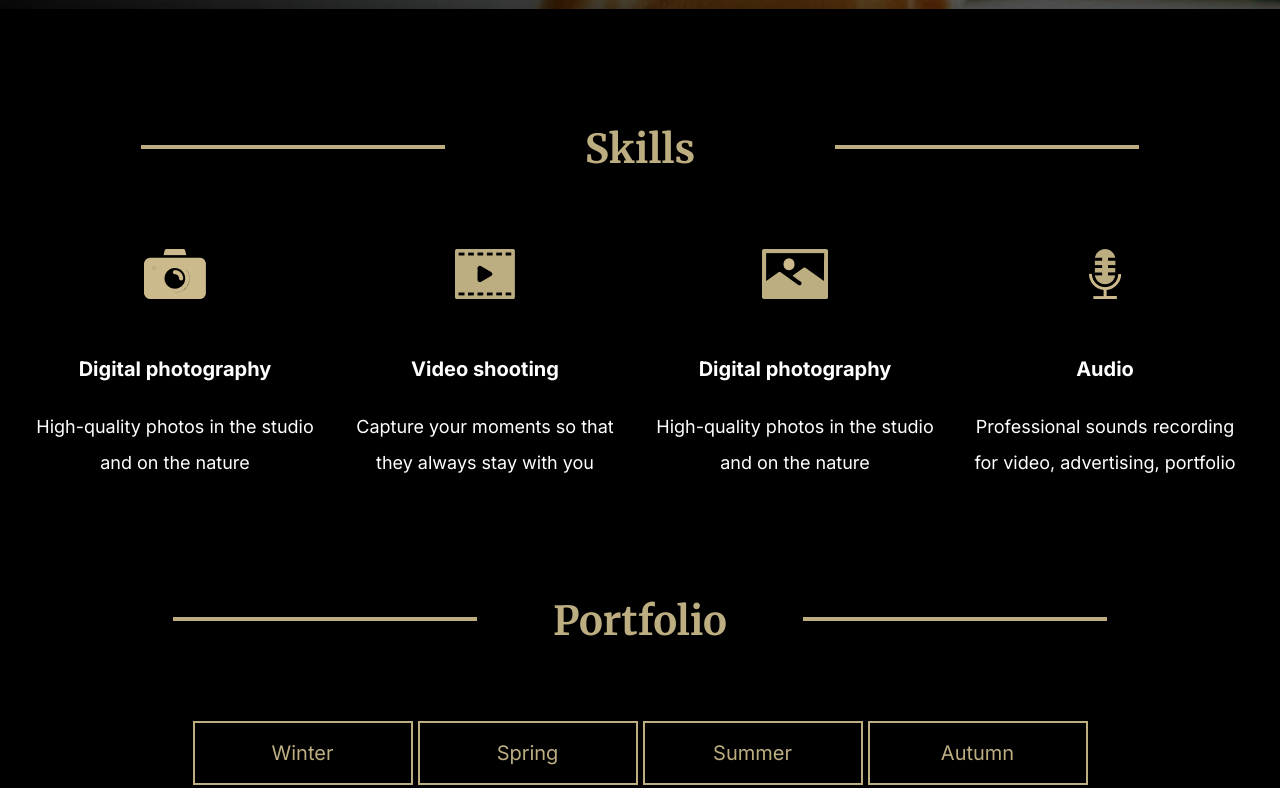
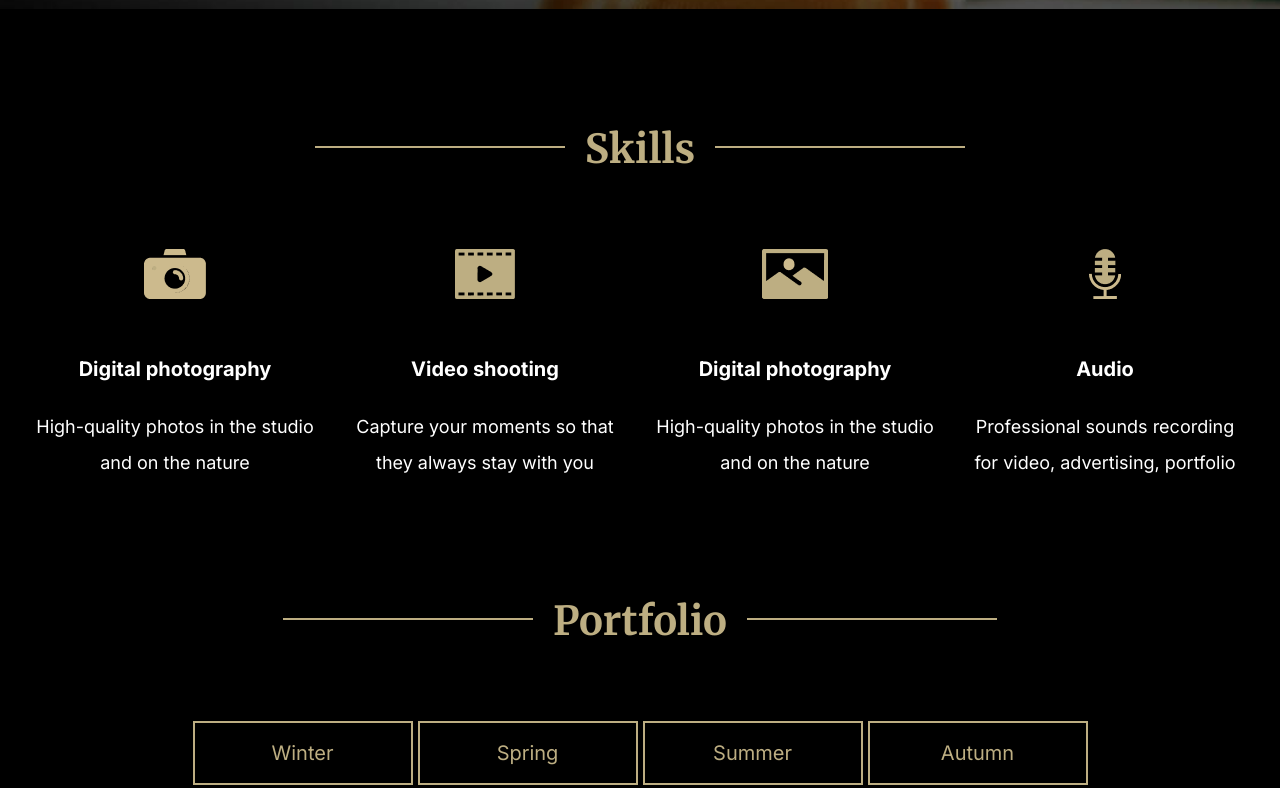
Before and after one commit to RostikNovosad/Photographer-portfolio, a plain HTML site: page index.html in a window 1280 px wide. Shown: the part 1086-1874 px from the top of the page. Drawn offline with nearby package versions, Linux system fonts and the light colour scheme.

Commit message:
update line

```diff
--- a/scss/components/_section-title.scss
+++ b/scss/components/_section-title.scss
@@ -16,33 +16,17 @@
 
   &::before,
   &::after {
-    display: none;
-    width: 135px;
-    border: 2px solid var(--color-gold);
     content: "";
-    position: absolute;
-    bottom: 24px;
+    display: inline-block;
+    width: 80px;
+    height: 2px;
+    background-color: var(--color-gold);
+    align-items: center;
+    margin-inline: 20px;
+    margin-bottom: 15px;
 
     @media screen and (min-width: $bp-desktop) {
-      display: block;
-      width: 300px;
-      bottom: 40px;
-    }
-  }
-
-  &::before {
-    left: 250px;
-
-    @media screen and (min-width: $bp-desktop) {
-      left: 250px;
-    }
-  }
-
-  &::after {
-    right: 250px;
-
-    @media screen and (min-width: $bp-desktop) {
-      right: 250px;
+      width: 250px;
     }
   }
 }
```
Also changed, not shown: scss/main.css, 1 other file.
